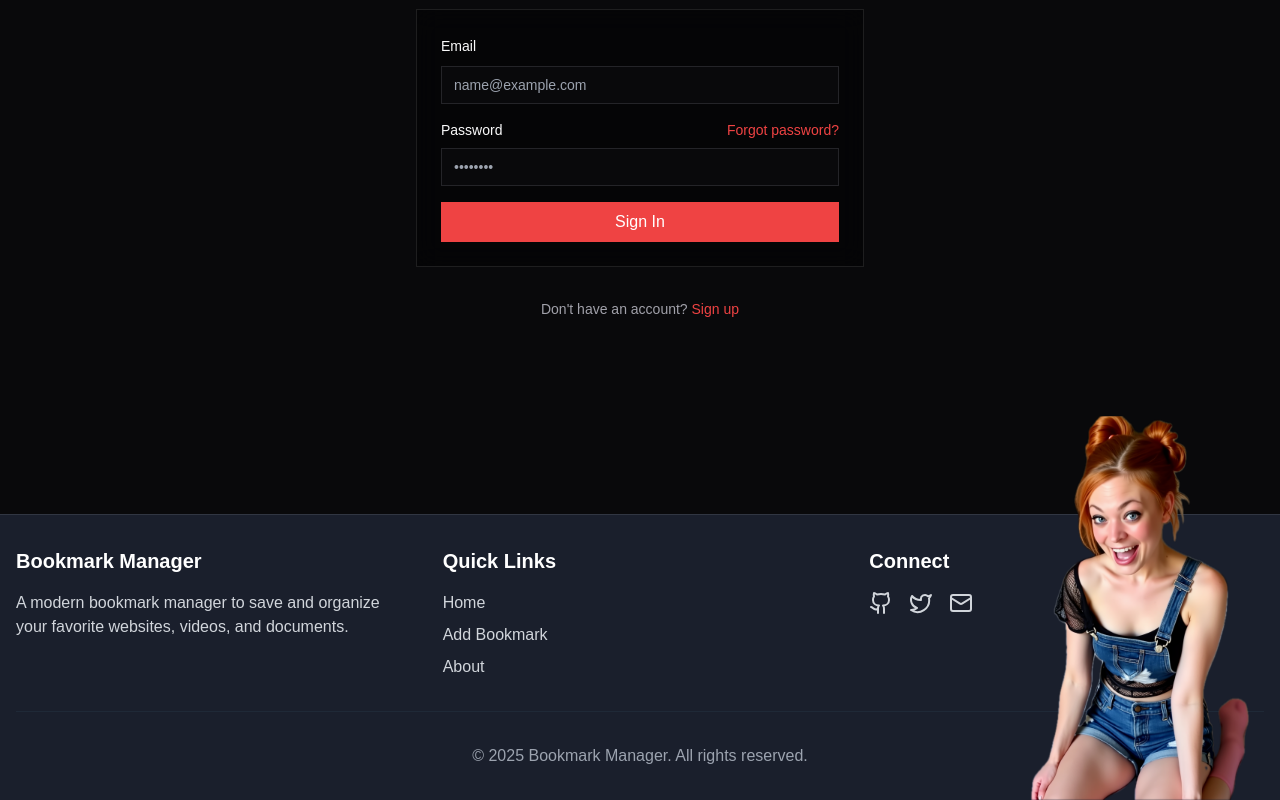
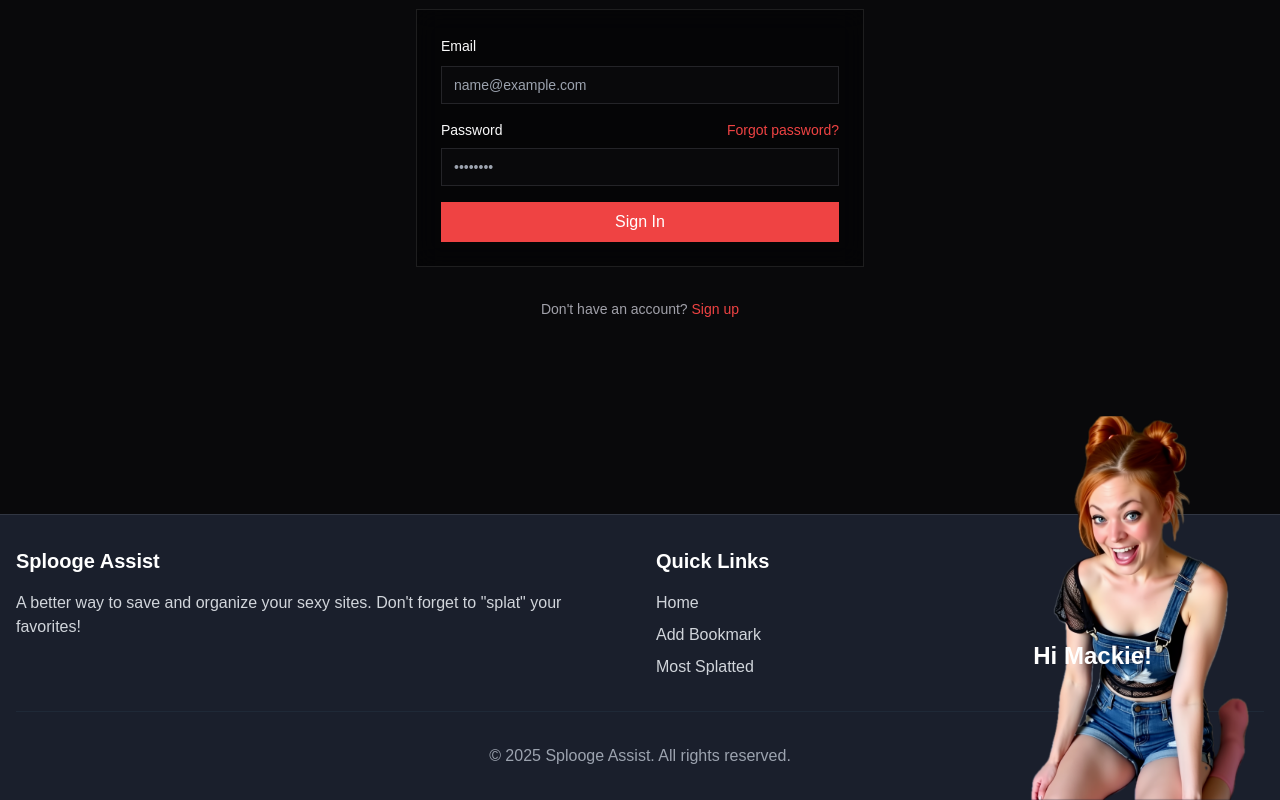
Before and after one commit to squeezybreezy/sploosist, a React (Vite) app: page /signin in a window 1280 px wide. Shown: the part 286-1086 px from the top of the page. Built offline with nearby package versions, Linux system fonts and the light colour scheme.

Commit message:
Update Footer content
Updated footer content per request, including renaming "Bookmark Manager" to "Splooge Assist", changing "About" to "Most Splatted", removing the "Connect" section, and adding a personalized greeting.

```diff
--- a/src/components/Footer.tsx
+++ b/src/components/Footer.tsx
@@ -1,16 +1,15 @@
 
 import React from 'react';
-import { Github, Twitter, Mail } from 'lucide-react';
 
 const Footer = () => {
   return (
     <footer className="bg-[#1A1F2C] text-white py-8 border-t border-white/10 relative">
       <div className="container mx-auto px-4">
-        <div className="grid grid-cols-1 md:grid-cols-3 gap-8">
+        <div className="grid grid-cols-1 md:grid-cols-2 gap-8">
           <div>
-            <h3 className="text-xl font-bold mb-4">Bookmark Manager</h3>
+            <h3 className="text-xl font-bold mb-4">Splooge Assist</h3>
             <p className="text-gray-300">
-              A modern bookmark manager to save and organize your favorite websites, videos, and documents.
+              A better way to save and organize your sexy sites. Don't forget to "splat" your favorites!
             </p>
           </div>
 
@@ -24,34 +23,22 @@ const Footer = () => {
                 <a href="/add" className="text-gray-300 hover:text-primary transition-colors">Add Bookmark</a>
               </li>
               <li>
-                <a href="#" className="text-gray-300 hover:text-primary transition-colors">About</a>
+                <a href="#" className="text-gray-300 hover:text-primary transition-colors">Most Splatted</a>
               </li>
             </ul>
-          </div>
-
-          <div>
-            <h3 className="text-xl font-bold mb-4">Connect</h3>
-            <div className="flex space-x-4">
-              <a href="#" className="text-gray-300 hover:text-primary transition-colors">
-                <Github className="w-6 h-6" />
-              </a>
-              <a href="#" className="text-gray-300 hover:text-primary transition-colors">
-                <Twitter className="w-6 h-6" />
-              </a>
-              <a href="#" className="text-gray-300 hover:text-primary transition-colors">
-                <Mail className="w-6 h-6" />
-              </a>
-            </div>
           </div>
         </div>
 
         <div className="mt-8 pt-8 border-t border-gray-800 text-center text-gray-400">
-          <p>&copy; {new Date().getFullYear()} Bookmark Manager. All rights reserved.</p>
+          <p>&copy; {new Date().getFullYear()} Splooge Assist. All rights reserved.</p>
         </div>
       </div>
 
-      {/* Person image in bottom right corner */}
+      {/* Person image in bottom right corner with greeting */}
       <div className="absolute bottom-0 right-0 w-32 md:w-48 lg:w-64 xl:w-72 h-auto">
+        <div className="absolute bottom-16 md:bottom-24 lg:bottom-32 right-16 md:right-24 lg:right-32 text-xl md:text-2xl font-bold text-white">
+          Hi Mackie!
+        </div>
         <img
           src="/lovable-uploads/fa9fefb4-d407-4e5a-afe2-0d496f5fb688.png"
           alt="Assistant"
```
